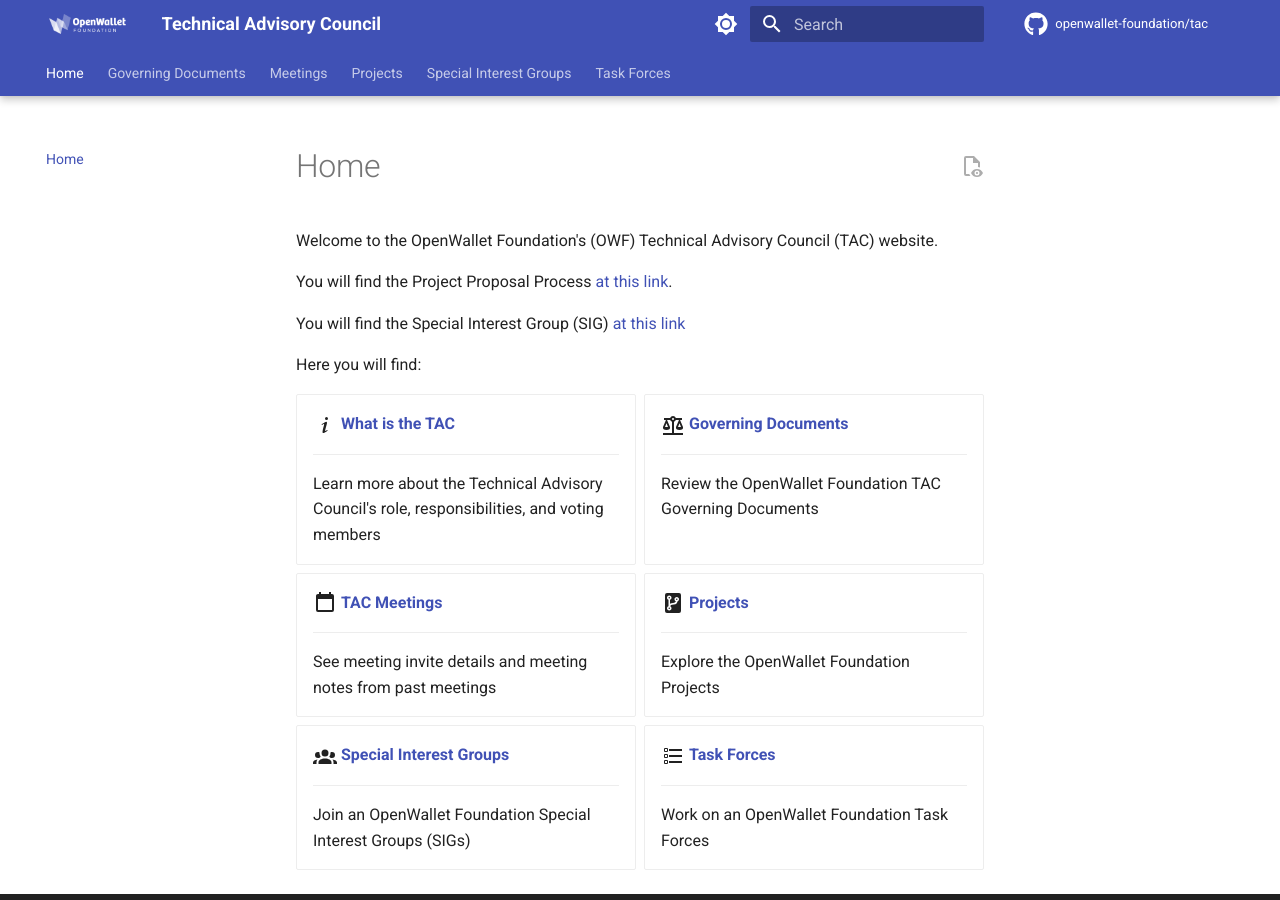
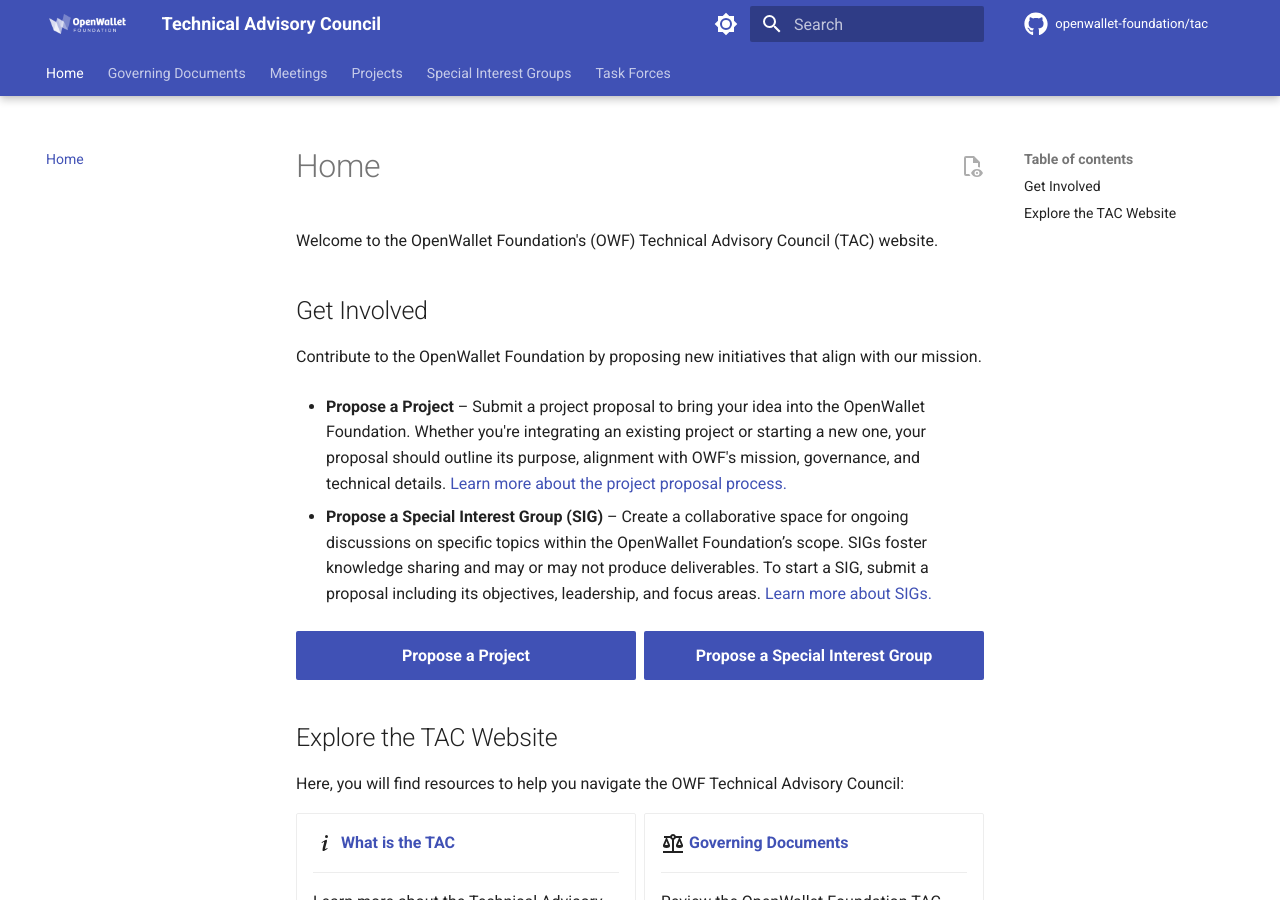
Before and after one commit to openwallet-foundation/tac, an MkDocs documentation site: the page built from docs/index.md, in a window 1280 px wide and 900 px high. Built offline with MkDocs 1.6.1 and Material for MkDocs 9.7.7, drawn with Linux system fonts in a browser that asks for light colours; comment, search, counter and statistics services are not loaded.

Commit message:
Introduce CTA for project and SIG proposals
Signed-off-by: Stavros Kounis <skounis@gmail.com>

```diff
--- a/docs/index.md
+++ b/docs/index.md
@@ -2,11 +2,22 @@
 
 Welcome to the OpenWallet Foundation's (OWF) Technical Advisory Council (TAC) website.
 
-You will find the Project Proposal Process [at this link](https://tac.openwallet.foundation/governance/project-lifecycle/#project-proposal-process).
+## Get Involved
+Contribute to the OpenWallet Foundation by proposing new initiatives that align with our mission.
 
-You will find the Special Interest Group (SIG) [at this link](https://tac.openwallet.foundation/governance/special-interest-group-process/)
+- **Propose a Project** – Submit a project proposal to bring your idea into the OpenWallet Foundation. Whether you're integrating an existing project or starting a new one, your proposal should outline its purpose, alignment with OWF's mission, governance, and technical details. [Learn more about the project proposal process.](/governance/project-lifecycle/#project-proposal-process)
 
-Here you will find:
+- **Propose a Special Interest Group (SIG)** – Create a collaborative space for ongoing discussions on specific topics within the OpenWallet Foundation’s scope. SIGs foster knowledge sharing and may or may not produce deliverables. To start a SIG, submit a proposal including its objectives, leadership, and focus areas. [Learn more about SIGs.](/governance/special-interest-group-proce)
+
+<div class="grid" markdown>
+  [Propose a Project](/governance/project-lifecycle/#project-proposal-process){ .md-button .md-button--primary style="width: 100%; text-align: center"}
+
+  [Propose a Special Interest Group](/governance/special-interest-group-process/){ .md-button .md-button--primary style="width: 100%; text-align: center" }
+</div>
+
+## Explore the TAC Website
+
+Here, you will find resources to help you navigate the OWF Technical Advisory Council:
 
 <div class="grid cards" markdown>
 
```
